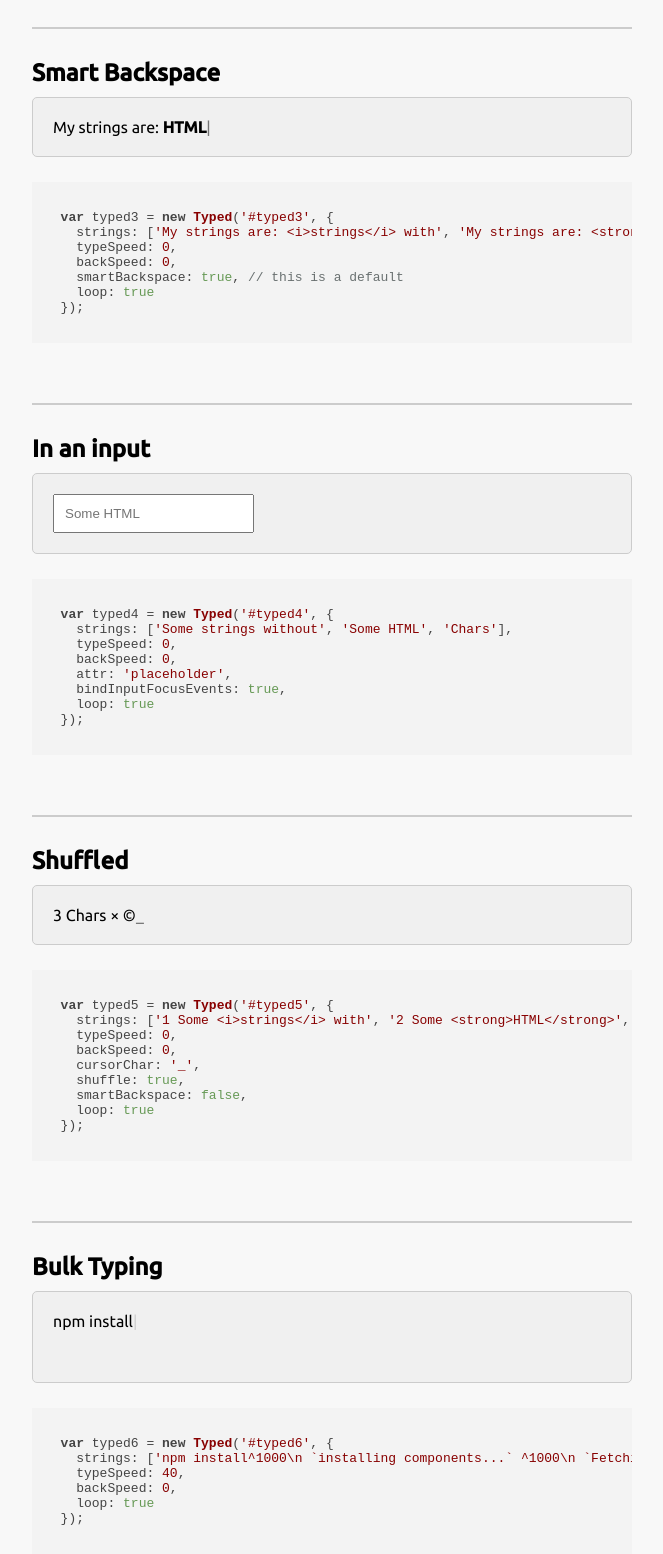
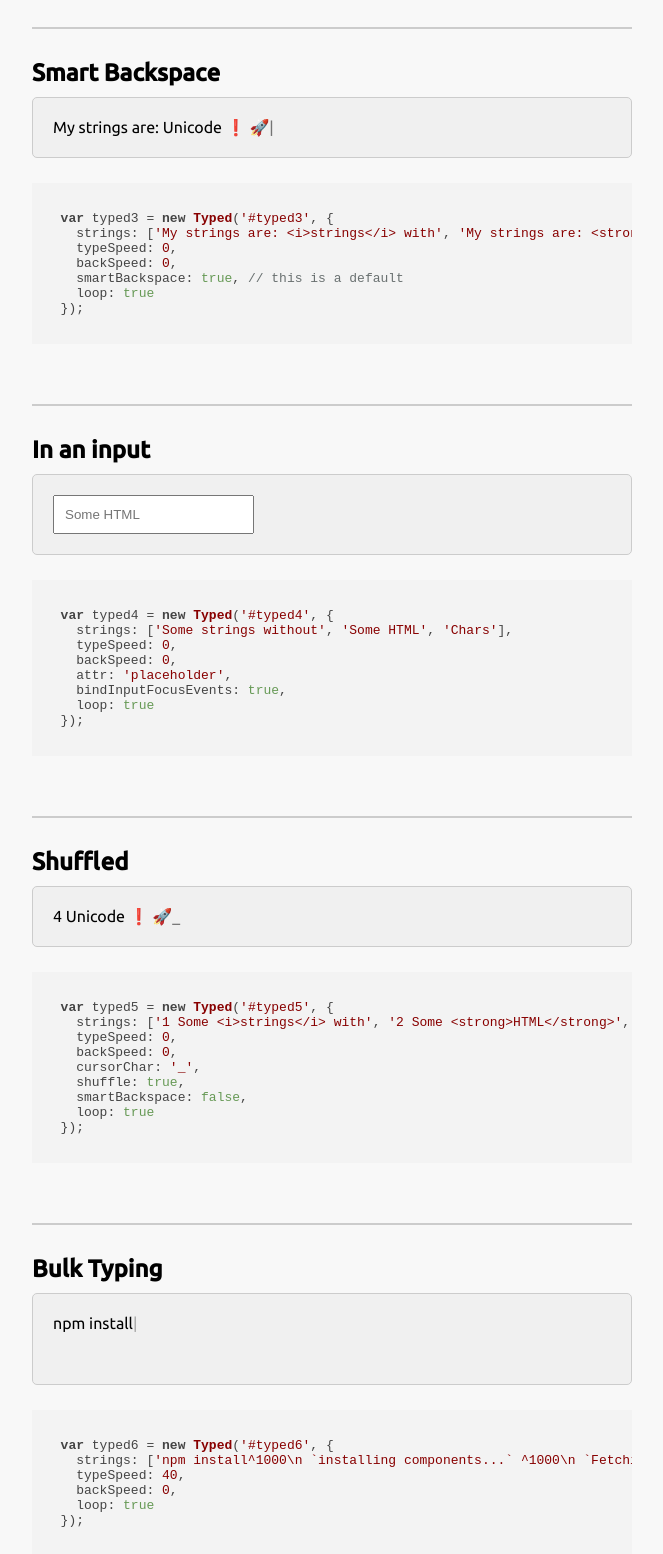
Before and after one commit to mattboldt/typed.js, a website built with webpack: page index.html in a window 1280 px wide. Shown: the part 1166-2720 px from the top of the page, without its empty margins (308-971 px from the left). Built offline with nearby package versions, Linux system fonts and the light colour scheme.

Commit message:
updated demos with unicode chars

```diff
--- a/assets/demos.js
+++ b/assets/demos.js
@@ -64,7 +64,8 @@ document.addEventListener('DOMContentLoaded', function() {
     strings: [
       'Some <i>strings</i> with',
       'Some <strong>HTML</strong>',
-      'Chars &times; &copy;'
+      'Chars &times; &copy;',
+      'Unicode ❗ 🚀'
     ],
     typeSpeed: 0,
     backSpeed: 0,
@@ -79,7 +80,8 @@ document.addEventListener('DOMContentLoaded', function() {
     strings: [
       'My strings are: <i>strings</i> with',
       'My strings are: <strong>HTML</strong>',
-      'My strings are: Chars &times; &copy;'
+      'My strings are: Chars &times; &copy;',
+      'My strings are: Unicode ❗ 🚀'
     ],
     typeSpeed: 0,
     backSpeed: 0,
@@ -100,7 +102,8 @@ document.addEventListener('DOMContentLoaded', function() {
     strings: [
       '1 Some <i>strings</i> with',
       '2 Some <strong>HTML</strong>',
-      '3 Chars &times; &copy;'
+      '3 Chars &times; &copy;',
+      '4 Unicode ❗ 🚀'
     ],
     typeSpeed: 0,
     backSpeed: 0,
--- a/index.html
+++ b/index.html
@@ -31,7 +31,7 @@
       <span>Typed.js^10 is a <strong>JavaScript</strong> library.</span>
       <p>It <em>types</em> out sentences.</p>
       <p>And then deletes them.</p>
-      <p>Try it out!</p>
+      <p>Try it out❗</p>
     </div>
     <span id="typed" style="white-space:pre;"></span>
   </div>
```
